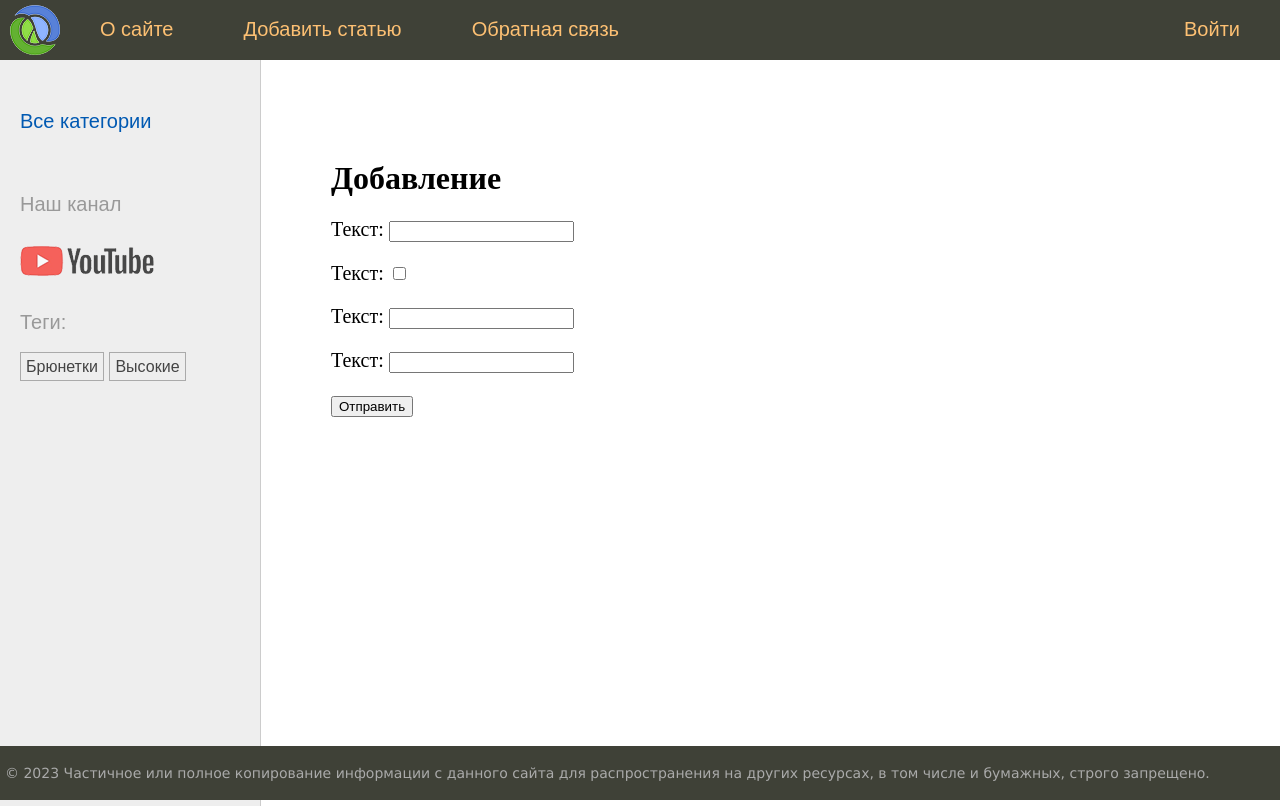
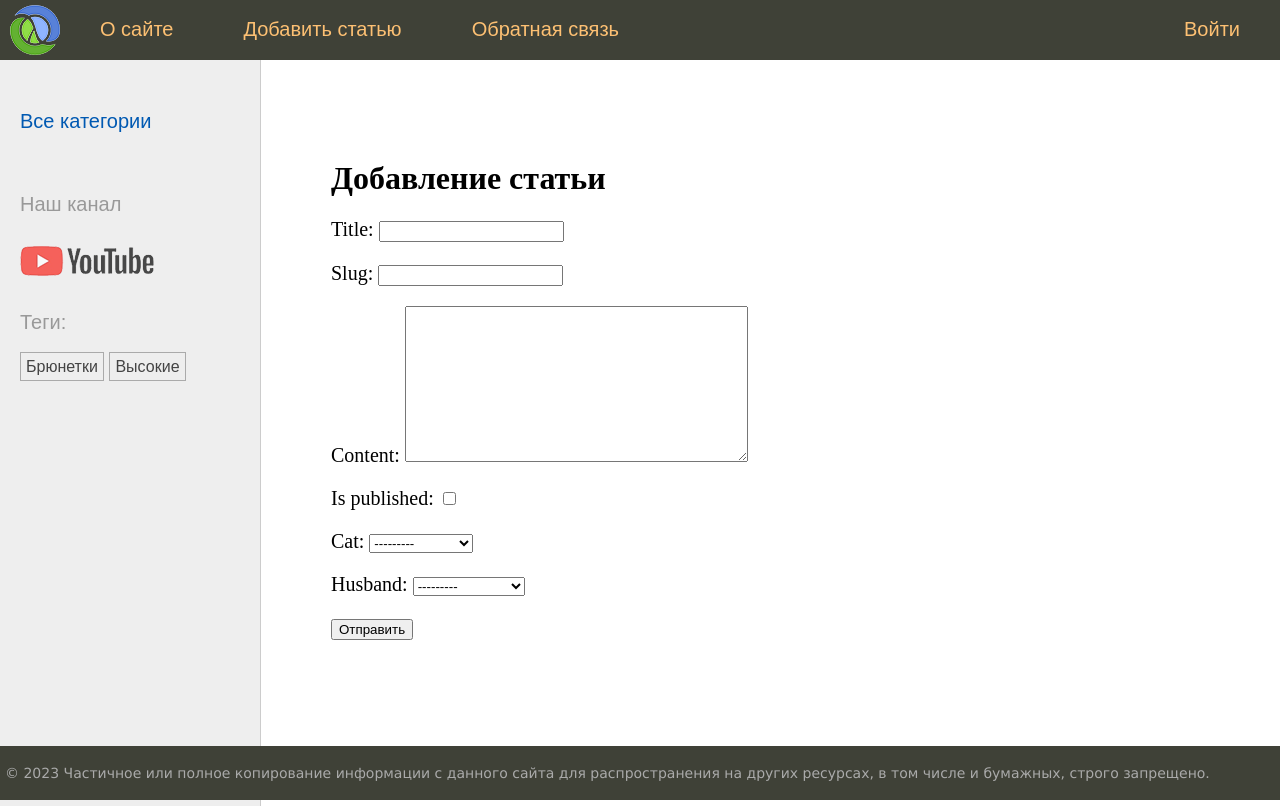
Before and after one commit to ShchadnevNick/django, a Django app: page /addpage/ in a window 1280 px wide. Run offline with Django 4.2, Linux system fonts and the light colour scheme; data comes from the database, SQL or seed files in the repository; parts of the project's set-up code (start-up, migrations or seed data) failed here and were passed over.

Commit message:
Using forms unrelated to models

```diff
--- /dev/null
+++ b/sitewomen/women/forms.py
@@ -0,0 +1,10 @@
+from django import forms
+from .models import Category, Husband
+
+class AddPostForm(forms.Form):
+    title = forms.CharField(max_length=255)
+    slug = forms.SlugField(max_length=255)
+    content = forms.CharField(widget=forms.Textarea(), required=False)
+    is_published = forms.BooleanField(required=False)
+    cat = forms.ModelChoiceField(queryset=Category.objects.all())
+    husband = forms.ModelChoiceField(queryset=Husband.objects.all(), required=False)
--- a/sitewomen/women/templates/women/addpage.html
+++ b/sitewomen/women/templates/women/addpage.html
@@ -4,10 +4,7 @@
   <h1>{{title}}</h1>
   <form action="" method="post">
     {% csrf_token %}
-    <p><label for="id_1">Текст: </label><input type="text" id="id_1" name="field_text"></p>
-    <p><label for="id_2">Текст: </label><input type="checkbox" id="id_2" name="field_check"></p>
-    <p><label for="id_3">Текст: </label><input type="number" id="id_3" name="field_num"></p>
-    <p><label for="id_4">Текст: </label><input type="password" id="id_4" name="field_psw"></p>
+    {{ form.as_p }}
     <p><button type="submit">Отправить</button></p>
   </form>
 {% endblock %}
--- a/sitewomen/women/views.py
+++ b/sitewomen/women/views.py
@@ -1,6 +1,8 @@
 from django.http import HttpResponse, HttpResponseNotFound, HttpResponsePermanentRedirect
 from django.shortcuts import render, get_object_or_404
 from django.urls import reverse
+
+from women.forms import AddPostForm
 from women.models import Women, Category, TagPost
 
 
@@ -49,7 +51,19 @@ def show_post(request, post_slug):
 
 
 def addpage(request):
-    return render(request, 'women/addpage.html', {'menu': menu, 'title': 'Добавление'})
+    if request.method == 'POST':
+        form = AddPostForm(request.POST)
+        if form.is_valid():
+            print(form.cleaned_data)
+    else:
+        form = AddPostForm()
+
+    data = {
+        'menu': menu,
+        'title': 'Добавление статьи',
+        'form': form
+    }
+    return render(request, 'women/addpage.html', data)
 
 
 def contact(request):
```
